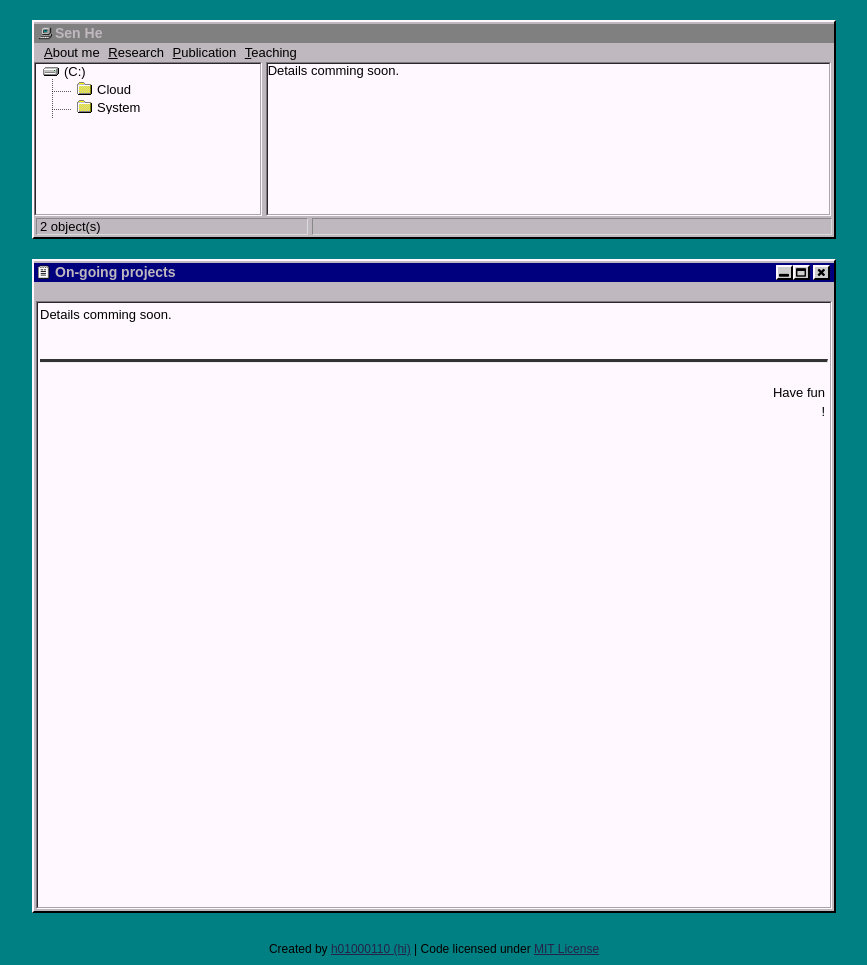
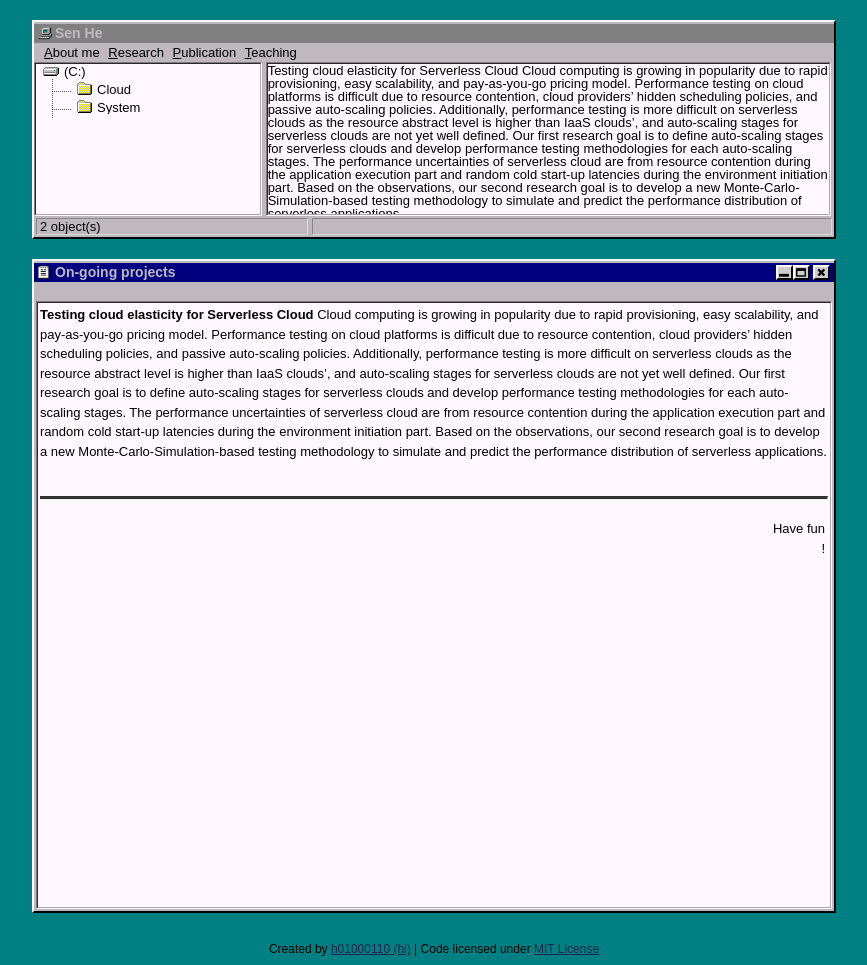
Before and after one commit to sen-he/sen-he.github.io, a Jekyll site: the page built from research/index.md, in a window 1280 px wide. Shown: the whole page, without its empty margins (206-1073 px from the left). Built offline with Jekyll 4.4.1, drawn with Linux system fonts in a browser that asks for light colours.

Commit message:
Update index.md

```diff
--- a/research/index.md
+++ b/research/index.md
@@ -3,4 +3,5 @@ layout: me
 title: On-going projects
 ---
 
-Details comming soon.
+**Testing cloud elasticity for Serverless Cloud**
+Cloud computing is growing in popularity due to rapid provisioning, easy scalability, and pay-as-you-go pricing model. Performance testing on cloud platforms is difficult due to resource contention, cloud providers’ hidden scheduling policies, and passive auto-scaling policies. Additionally, performance testing is more difficult on serverless clouds as the resource abstract level is higher than IaaS clouds’, and auto-scaling stages for serverless clouds are not yet well defined. Our first research goal is to define auto-scaling stages for serverless clouds and develop performance testing methodologies for each auto-scaling stages. The performance uncertainties of serverless cloud are from resource contention during the application execution part and random cold start-up latencies during the environment initiation part. Based on the observations, our second research goal is to develop a new Monte-Carlo-Simulation-based testing methodology to simulate and predict the performance distribution of serverless applications.
```
